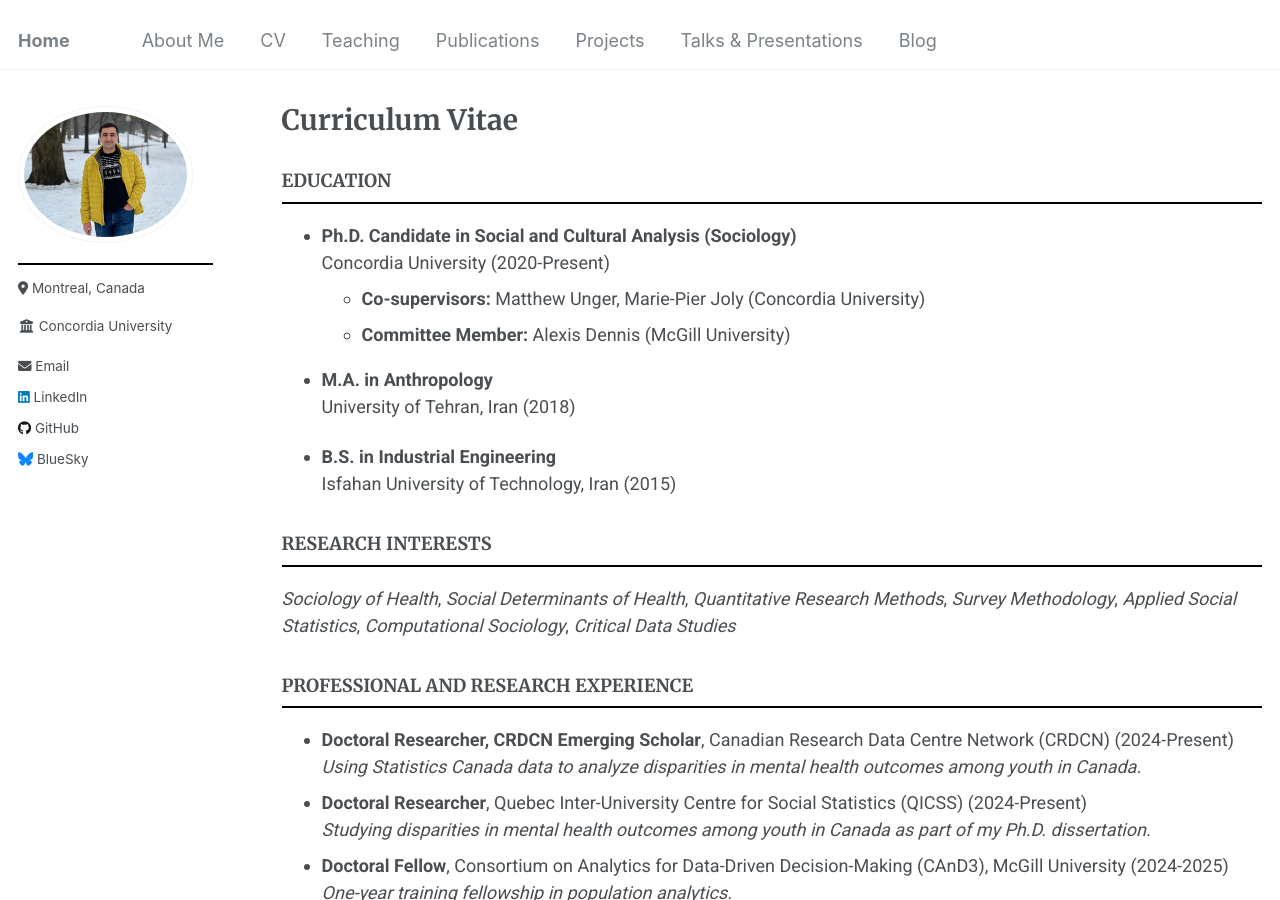
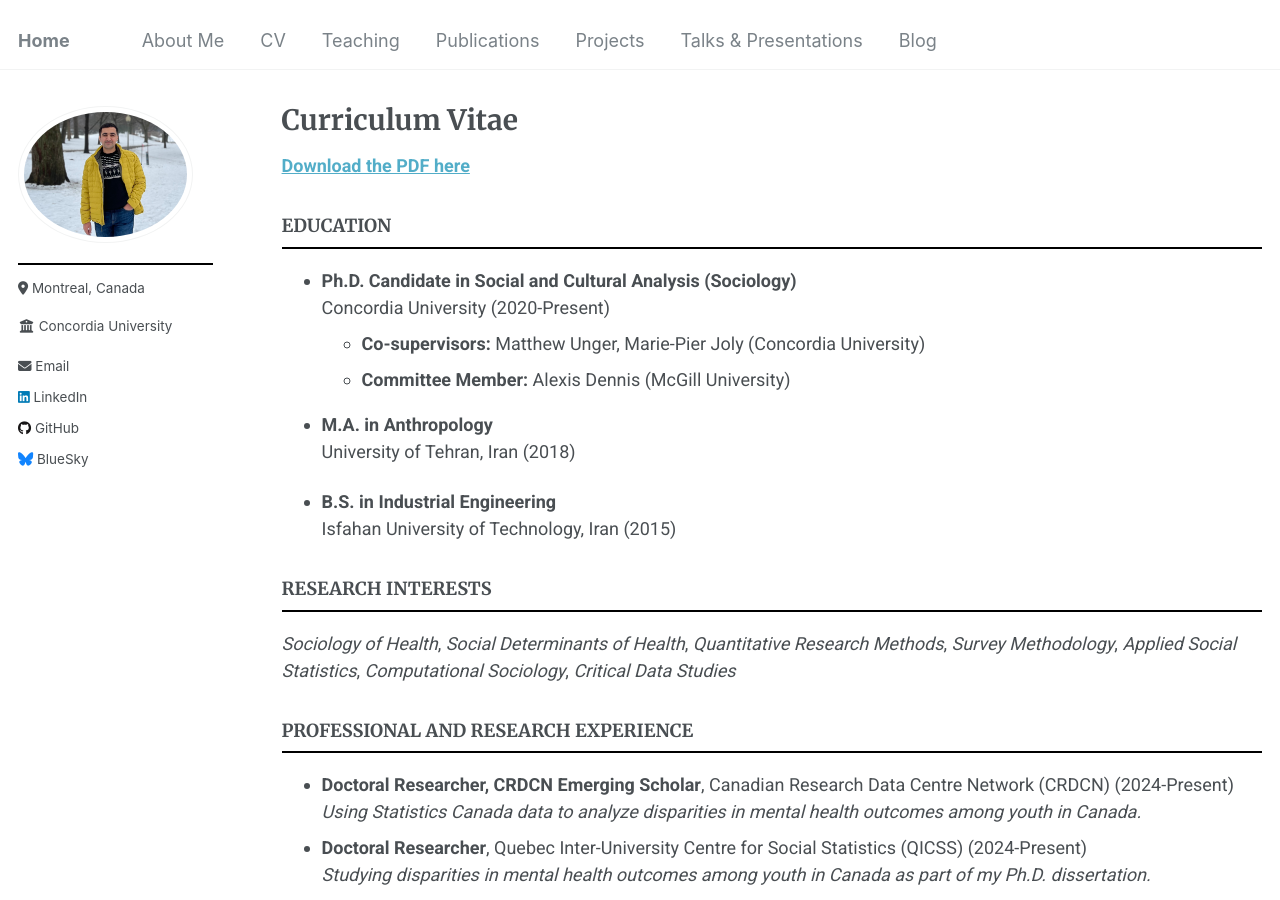
Before and after one commit to Mohsnmonji/mohsnmonji.github.io, a Jekyll site: the page built from _pages/Curriculum Vitae.md, in a window 1280 px wide and 900 px high. Built offline with Jekyll 4.4.1, drawn with Linux system fonts in a browser that asks for light colours.

Commit message:
Update Curriculum Vitae.md

```diff
--- a/_pages/Curriculum Vitae.md
+++ b/_pages/Curriculum Vitae.md
@@ -16,7 +16,7 @@ redirect_from:
     padding-bottom: 10px; /* Space between text and the line */
   }
 </style>
-
+[**Download the PDF here**](/_pages/MohsenMonji_CV.pdf)
 ### EDUCATION
 - **Ph.D. Candidate in Social and Cultural Analysis (Sociology)**
   Concordia University (2020-Present)
```
